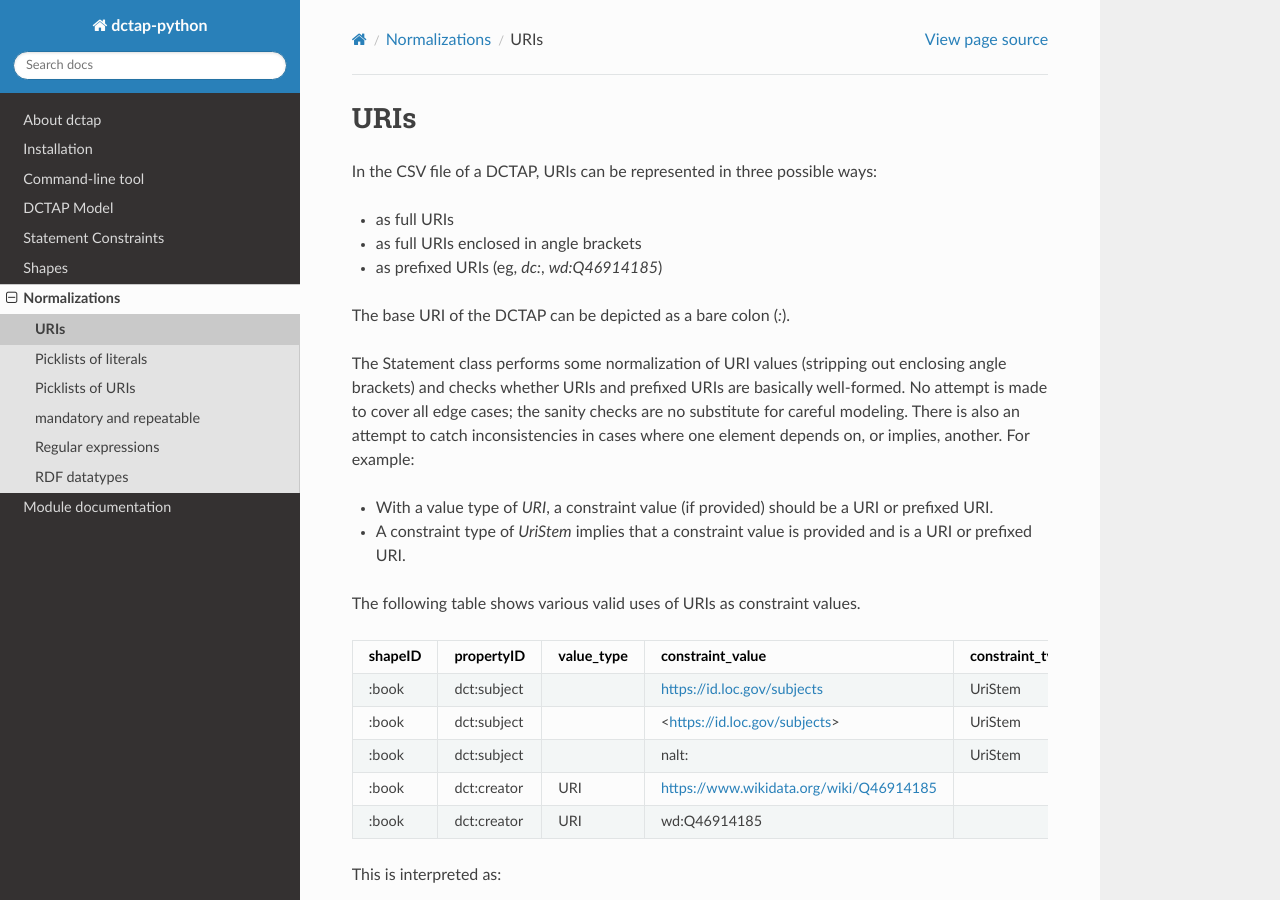
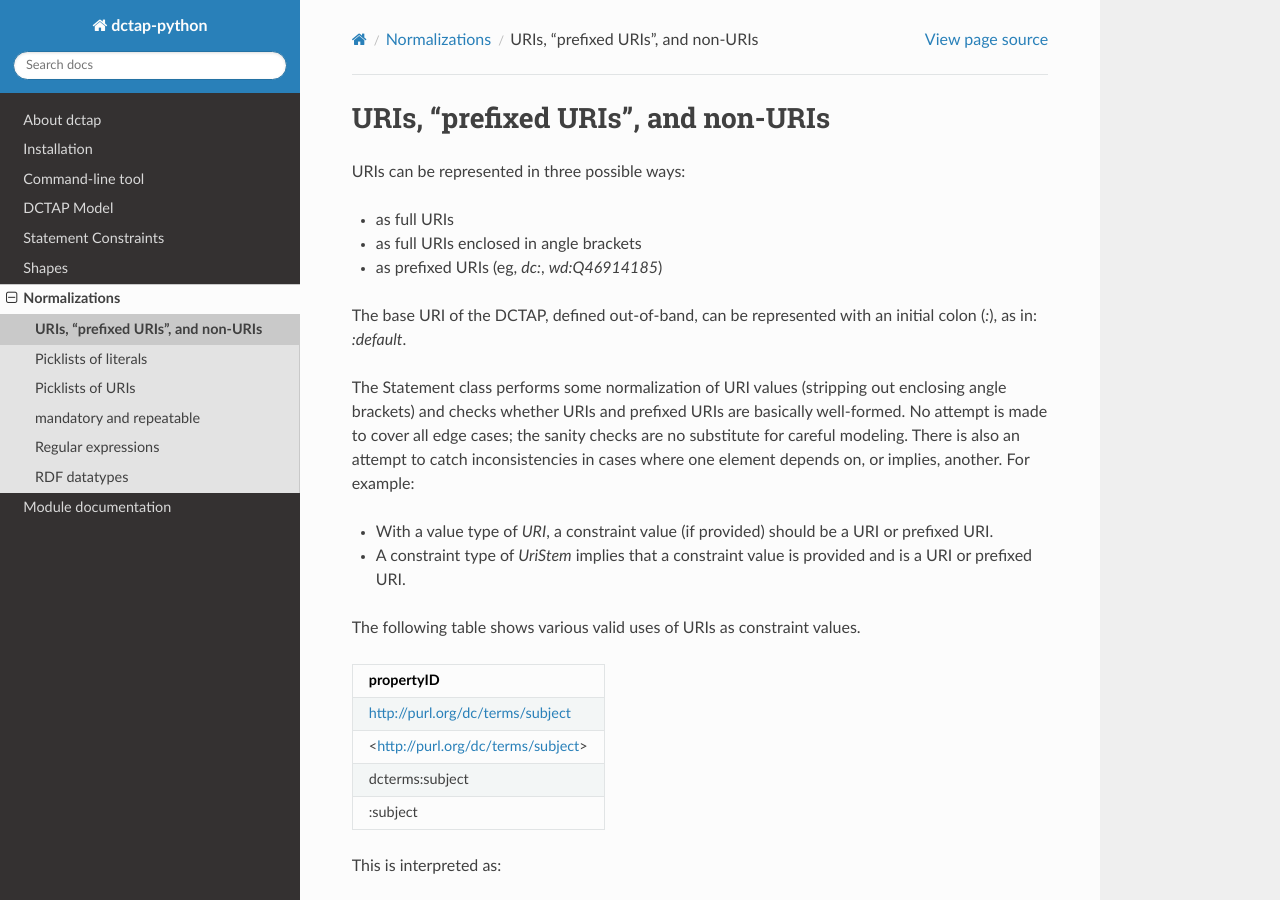
Before and after one commit to dcmi/dctap-python, a Sphinx documentation site: the page built from docs/normalizations/validate_uri.rst, in a window 1280 px wide and 900 px high. Built offline with Sphinx 7.4.7 and the Read the Docs theme 2.0.0, drawn with Linux system fonts in a browser that asks for light colours.

Commit message:
work on documentation on handling of URIs

```diff
--- a/docs/normalizations/validate_uri.csv
+++ b/docs/normalizations/validate_uri.csv
@@ -1,6 +1,5 @@
-shapeID,propertyID,value_type,constraint_value,constraint_type
-:book,dct:subject,,https://id.loc.gov/subjects,UriStem
-:book,dct:subject,,<https://id.loc.gov/subjects>,UriStem
-:book,dct:subject,,nalt:,UriStem
-:book,dct:creator,URI,https://www.wikidata.org/wiki/Q46914185,
-:book,dct:creator,URI,wd:Q46914185,
+propertyID
+http://purl.org/dc/terms/subject
+<http://purl.org/dc/terms/subject>
+dcterms:subject
+:subject
--- a/docs/normalizations/validate_uri.rst
+++ b/docs/normalizations/validate_uri.rst
@@ -1,13 +1,13 @@
-URIs
-^^^^
+URIs, "prefixed URIs", and non-URIs
+^^^^^^^^^^^^^^^^^^^^^^^^^^^^^^^^^^^
 
-In the CSV file of a DCTAP, URIs can be represented in three possible ways:
+URIs can be represented in three possible ways:
 
 - as full URIs
 - as full URIs enclosed in angle brackets
 - as prefixed URIs (eg, `dc:`, `wd:Q46914185`)
 
-The base URI of the DCTAP can be depicted as a bare colon (`:`).
+The base URI of the DCTAP, defined out-of-band, can be represented with an initial colon (`:`), as in: `:default`.
 
 The Statement class performs some normalization of URI values (stripping out enclosing angle brackets) and checks whether URIs and prefixed URIs are basically well-formed. No attempt is made to cover all edge cases; the sanity checks are no substitute for careful modeling. There is also an attempt to catch inconsistencies in cases where one element depends on, or implies, another. For example:
 
```
